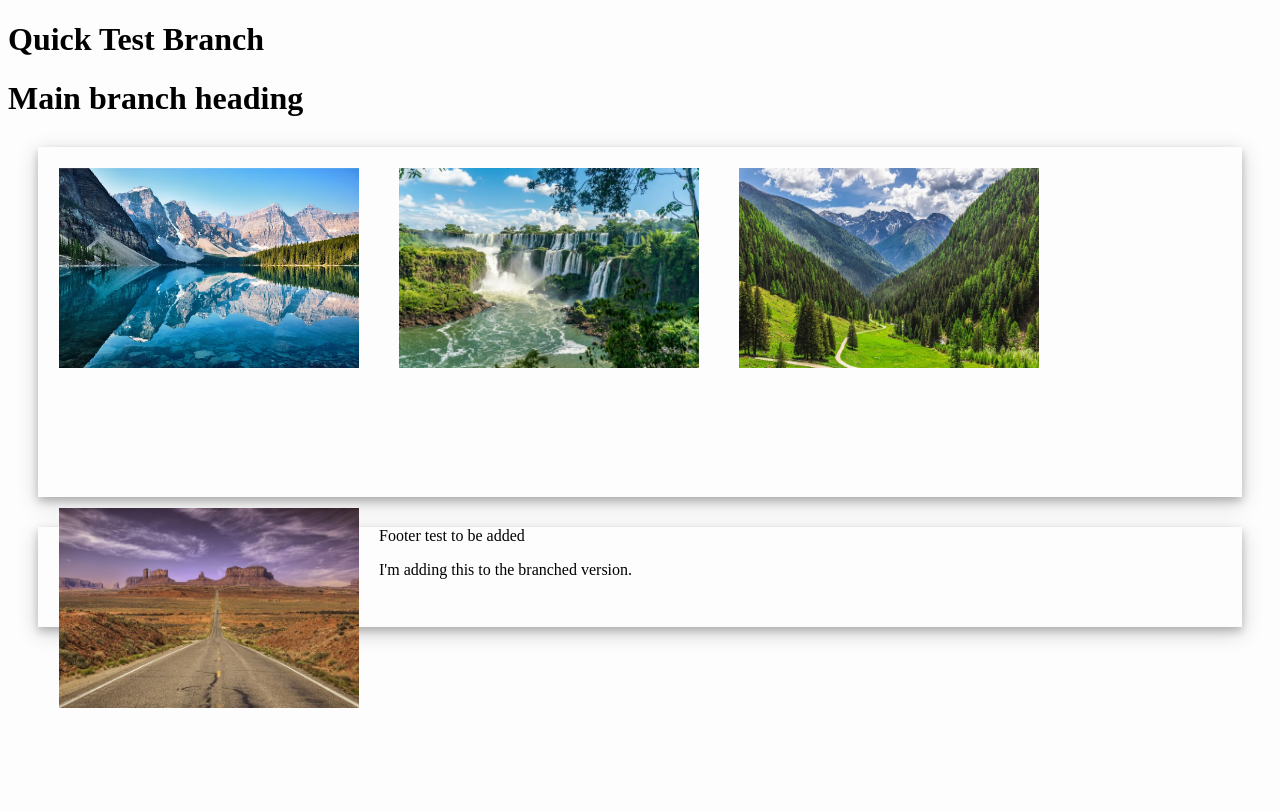
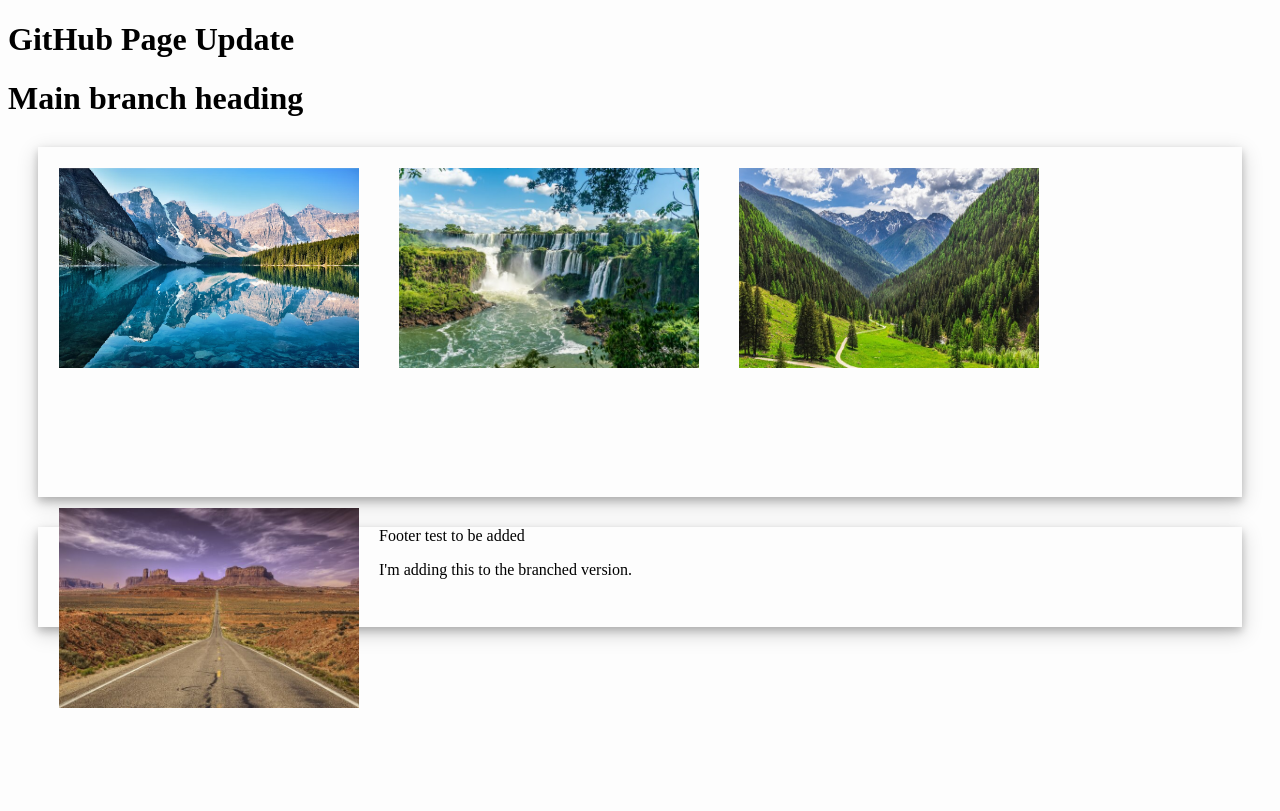
Before and after one commit to Jayshan/fullstackpractice, a plain HTML site: page index.html in a window 1280 px wide. Drawn offline with Linux system fonts and the light colour scheme.

Commit message:
Changed heading 1
Changed the main heading to see if I can push the update to the GitHub pages site.

```diff
--- a/index.html
+++ b/index.html
@@ -5,7 +5,7 @@
         <link rel="stylesheet" href="styles/stylesheet.css">
     </head>
     <body>
-        <h1>Quick Test Branch</h1>
+        <h1>GitHub Page Update</h1>
         <h1>Main branch heading</h1>
         <!--<h1>This is a test page</h1>
         <ul>
```
